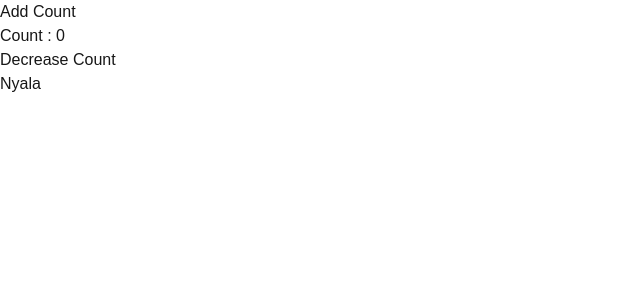
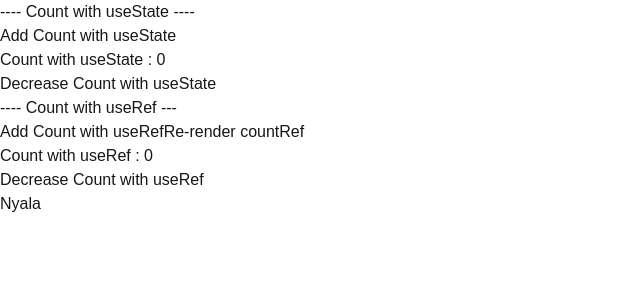
Before and after one commit to muhamademil/JCWD-3204, a Next.js app in the folder Module2/next-modules/todolist-app/: page /hooks/state in a window 1280 px wide. Shown: the top 300 px of the page, without its empty margins (0-640 px from the left). Built offline with nearby package versions, Linux system fonts and the light colour scheme.

Commit message:
add useref

```diff
--- a/Module2/next-modules/todolist-app/src/app/hooks/ref/page.tsx
+++ b/Module2/next-modules/todolist-app/src/app/hooks/ref/page.tsx
@@ -1,7 +1,11 @@
 import React from 'react'
+import CountLayout from '@/components/molecules/count-layout/count-layout.module'
+import Layout from '@/components/molecules/layout/layout.module'
 
 export default function Ref() {
     return (
-        <div>Ref Example Page</div>
+        <Layout>
+            <CountLayout />
+        </Layout>
     )
 }
--- a/Module2/next-modules/todolist-app/src/components/molecules/count-layout/count-layout.module.tsx
+++ b/Module2/next-modules/todolist-app/src/components/molecules/count-layout/count-layout.module.tsx
@@ -1,35 +1,69 @@
 "use client"
-import React, { useEffect } from 'react'
+import React, { useEffect, useRef, useState } from 'react'
 import { useCount } from '@/custom-hooks/useCount'
 import Button from '@/components/atomics/button/button.module'
 
 export default function CountLayout() {
 
     const { count, addCount, decreaseCount } = useCount()
+    const [renderCount, setRenderCount] = useState(0)
+    const countRef = useRef(0)
 
-    useEffect(() => {
-        console.log('mounting component CountLayout ...') // -> fase ketika komponen mengalami mounting
-        // console.log('updating count : ', count) // -> fase ketika komponen mengalami updating
+    // useEffect(() => {
+    //     console.log('mounting component CountLayout ...') // -> fase ketika komponen mengalami mounting
+    //     // console.log('updating count : ', count) // -> fase ketika komponen mengalami updating
 
-        return () => {
-            console.log('unmounting component CountLayout ...') // -> fase ketika komponen mengalami unmounting
-        }
-    }, [])
+    //     return () => {
+    //         console.log('unmounting component CountLayout ...') // -> fase ketika komponen mengalami unmounting
+    //     }
+    // }, [])
+
+    console.log('state -> ', count)
+
+    function increaseCount() {
+        countRef.current += 1;
+    }
+
+    function removeCount() {
+        countRef.current -= 1;
+    }
+
+    console.log("count ref -> ", countRef.current)
 
 
     return (
-        <div className='w-full h-full bg-slate-200 flex justify-center items-center'>
-            <div className='flex w-80 gap-x-5'>
+        <div className='w-full h-full bg-slate-200 flex flex-col justify-center items-center'>
+            <h2 className='font-semibold text-lg text-center text-black my-5'> ---- Count with useState ---- </h2>
+            <div className='flex w-full gap-x-5 bg-slate-700 p-5 rounded-md'>
                 <Button
-                    id='add-count'
-                    title='Add Count'
+                    id='add-count-state'
+                    title='Add Count with useState'
                     onClick={addCount}
                 />
-                <p className='font-semibold text-black mx-5'>Count : {count}</p>
+                <p className='font-semibold text-black mx-5'>Count with useState : {count}</p>
                 <Button
-                    id='decrease-count'
-                    title='Decrease Count'
+                    id='decrease-count-state'
+                    title='Decrease Count with useState'
                     onClick={decreaseCount}
+                />
+            </div>
+            <h2 className='font-semibold text-lg text-center text-black my-5'> ---- Count with useRef --- </h2>
+            <div className='flex w-full gap-x-5 bg-slate-700 p-5 rounded-md'>
+                <Button
+                    id='add-count-ref'
+                    title='Add Count with useRef'
+                    onClick={increaseCount}
+                />
+                <Button
+                    id='re-render-countref'
+                    title='Re-render countRef'
+                    onClick={() => setRenderCount(renderCount + 1)}
+                />
+                <p className='font-semibold text-black mx-5'>Count with useRef : {countRef.current}</p>
+                <Button
+                    id='decrease-count-ref'
+                    title='Decrease Count with useRef'
+                    onClick={removeCount}
                 />
             </div>
         </div>
```
